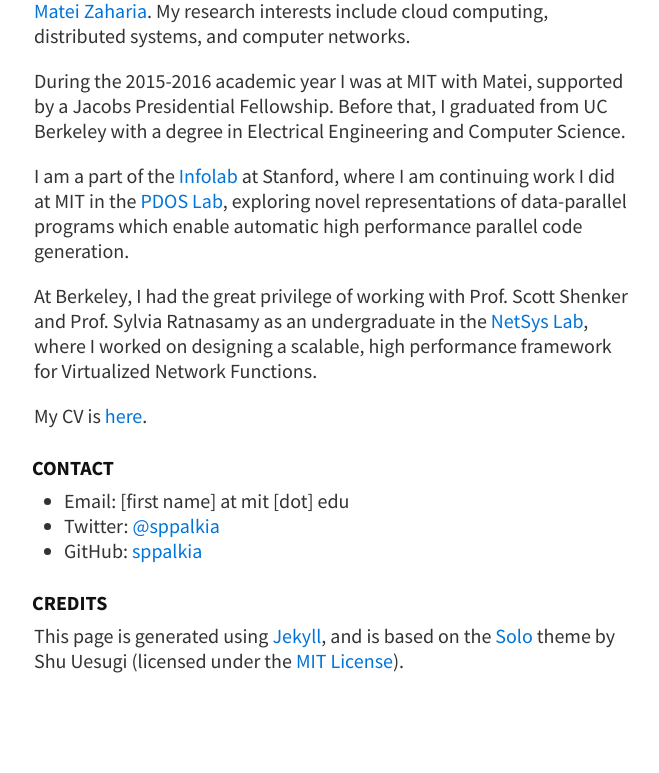
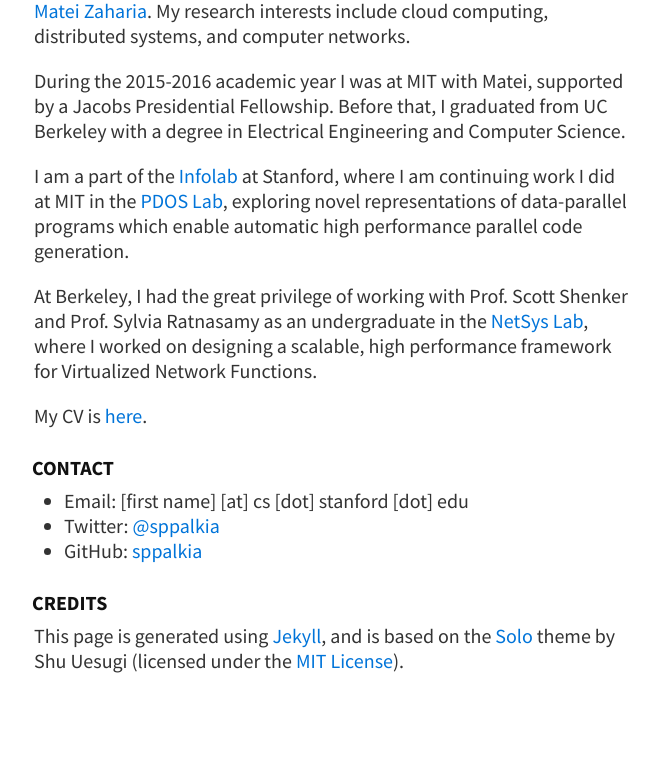
Before and after one commit to sppalkia/sppalkia.github.io, a Jekyll site: the page built from index.md, in a window 1280 px wide. Shown: the part 452-1225 px from the top of the page, without its empty margins (306-965 px from the left). Built offline with Jekyll 4.4.1, drawn with Linux system fonts in a browser that asks for light colours.

Commit message:
Update contact information

```diff
--- a/index.md
+++ b/index.md
@@ -13,7 +13,7 @@ layout: default
 
 ### Contact
 
-* Email: [first name] at mit [dot] edu
+* Email: [first name] [at] cs [dot] stanford [dot] edu
 * Twitter: [@sppalkia](https://www.twitter.com/sppalkia)
 * GitHub: [sppalkia](https://github.com/sppalkia)
 
```
